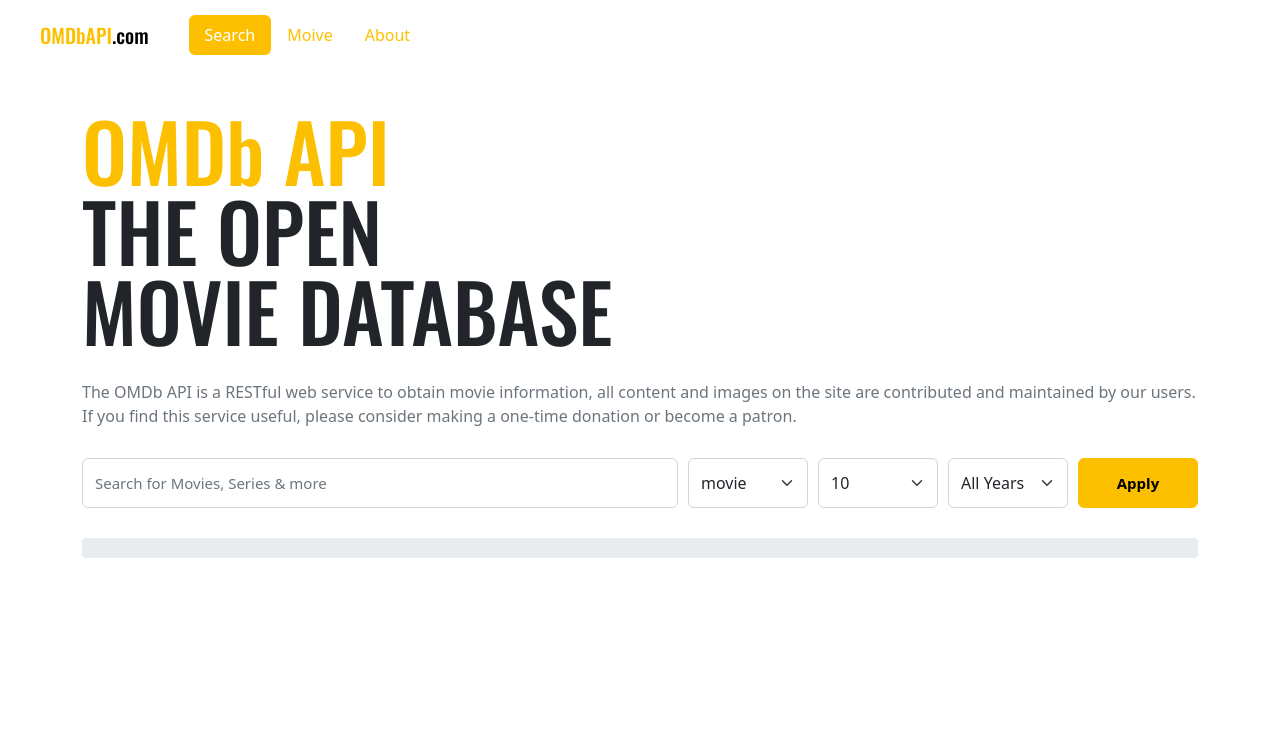
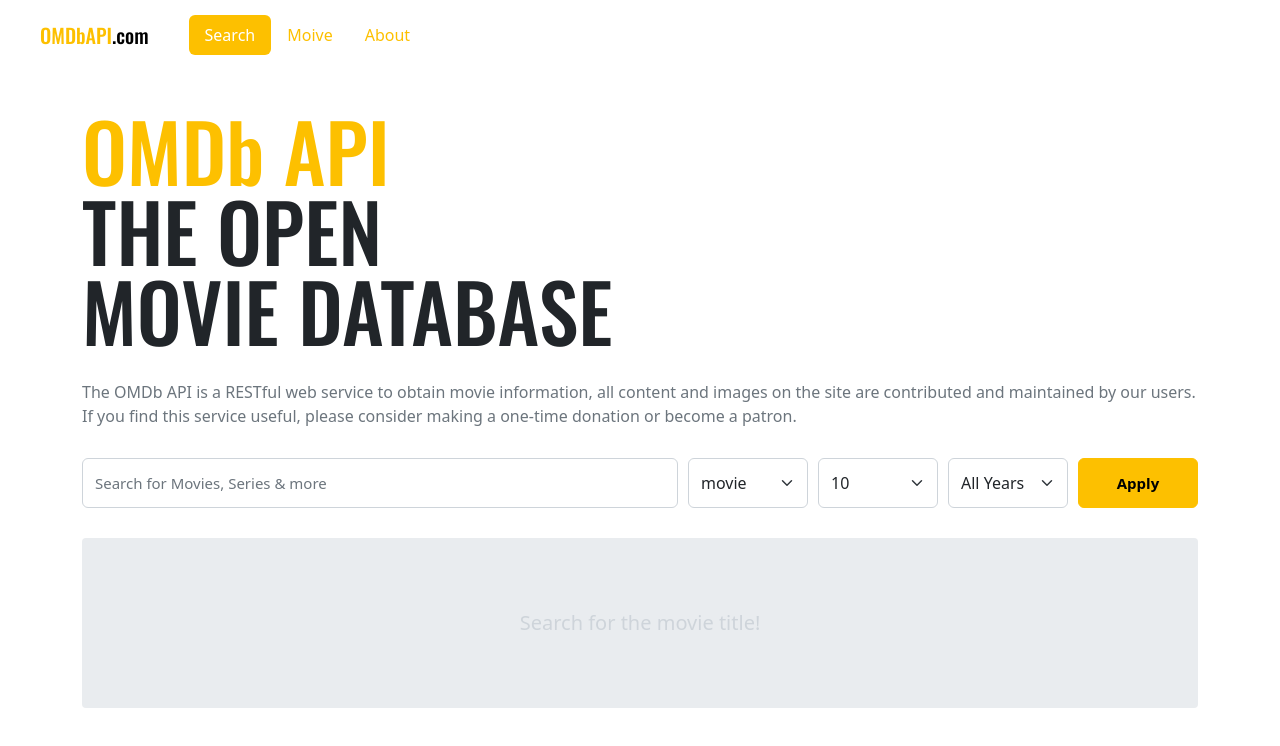
Before and after one commit to redkeep84/vue3-movie-app, a Vue app: page /#/ in a window 1280 px wide. Shown: the top 746 px of the page. Built offline with nearby package versions, Linux system fonts and the light colour scheme.

Commit message:
에러메시지 출력과 로딩 에이메이션

```diff
--- a/src/components/MovieList.vue
+++ b/src/components/MovieList.vue
@@ -1,10 +1,19 @@
 <template>
   <div class="container">
-    <div class="inner">
-      <div class="message">
+    <div
+      :class="{ 'no-result': !movies.length }"
+      class="inner">
+      <div
+        v-if="loading"
+        class="spinner-border text-primary"></div>
+      <div
+        v-if="message"
+        class="message">
         {{ message }}
       </div>
-      <div class="movies">
+      <div
+        v-else
+        class="movies">
         <MovieItem
           v-for="movie in movies"
           :key="movie.imdbID"
@@ -27,6 +36,9 @@
     },
     message() {
       return this.$store.state.movie.message
+    },
+    loading() {
+      return this.$store.state.movie.loading
     }
   }
 }
@@ -40,6 +52,14 @@
     background-color: $gray-200;
     padding: 10px 0;
     border-radius: 4px;
+    text-align: center;
+    &.no-result {
+      padding: 70px 0;
+    }
+  }
+  .message {
+    color: $gray-400;
+    font-size: 20px;
   }
   .movies {
     display: flex;
--- a/src/store/movie.js
+++ b/src/store/movie.js
@@ -5,7 +5,7 @@
   namespaced: 'true',
   state: () => ({
     movies: [],
-    message: '',
+    message: 'Search for the movie title!',
     loading: false
   }),
   getters: {},
@@ -22,6 +22,13 @@
   },
   actions: {
     async searchMovies({ state, commit }, payload) {
+      if (state.loading) return
+
+      commit('updateState', {
+        message:'',
+        loading: true
+      })
+
       try {
         const res = await _fetchMovie({
           ...payload,
@@ -58,6 +65,10 @@
           movies: [],
           message
         })
+      } finally {
+        commit('updateState', {
+          loading: false
+        })
       }
     }
   }
```
